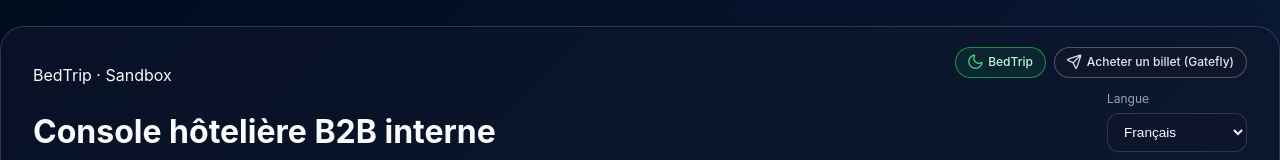
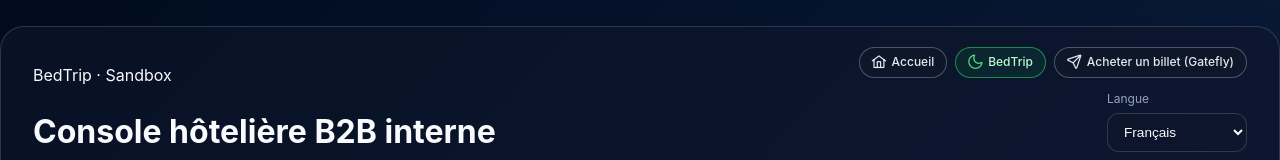
Before and after one commit to Dukent29/reservations, a Vue app in the folder BedTrip_ui/: page / in a window 1280 px wide. Shown: the top 160 px of the page. Built offline with nearby package versions, Linux system fonts and the light colour scheme.

Commit message:
Update AppHeader.vue

```diff
--- a/BedTrip_ui/src/components/layout/AppHeader.vue
+++ b/BedTrip_ui/src/components/layout/AppHeader.vue
@@ -30,6 +30,19 @@
         class="header-links"
         aria-label="Navigation produits"
       >
+        <RouterLink
+          class="header-link"
+          to="/"
+          aria-label="Retour accueil"
+          title="Retour accueil"
+        >
+          <i
+            class="pi pi-home header-link__icon"
+            aria-hidden="true"
+          ></i>
+          <span class="header-link__label">Accueil</span>
+        </RouterLink>
+
         <span
           class="header-link header-link--active"
           aria-current="page"
```
